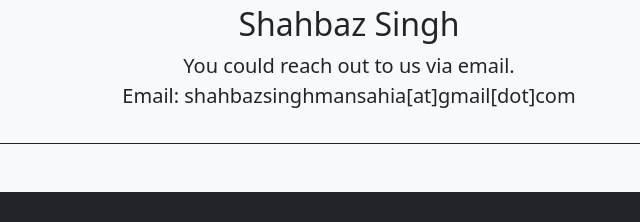
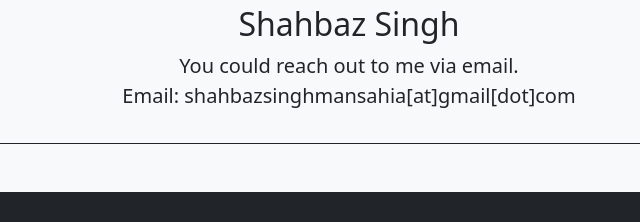
Before and after one commit to shahbazmansahia/digital_portfolio, a plain HTML site: page index.html in a window 1280 px wide. Shown: the part 5467-5689 px from the top of the page, 291-931 px from the left. Drawn offline with nearby package versions, Linux system fonts and the light colour scheme; files that its build step writes are made by us from their sources; a script that the page names is missing.

Commit message:
another word edited

```diff
--- a/index.html
+++ b/index.html
@@ -234,7 +234,7 @@
                             </div>
                             <h2 class= "mt-2">Shahbaz Singh</h2>
                             <p class="lead">
-                            <strong> You could reach out to us via email.
+                            <strong> You could reach out to me via email.
                             <br>
                             Email:</strong> shahbazsinghmansahia[at]gmail[dot]com
                             </p>
```
